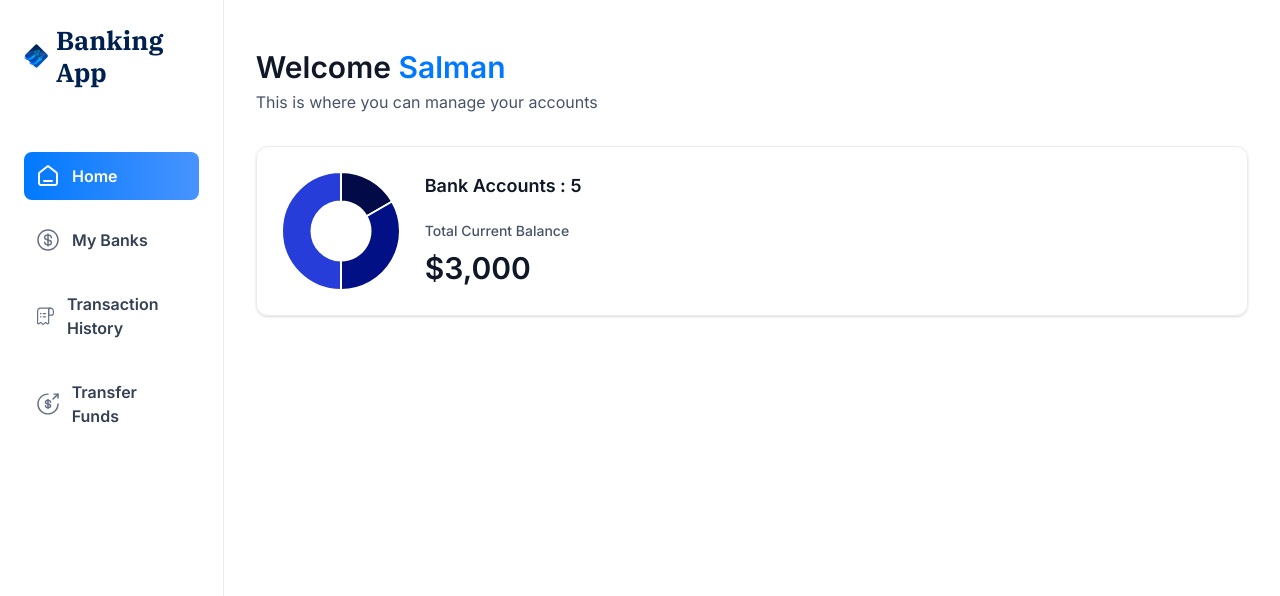
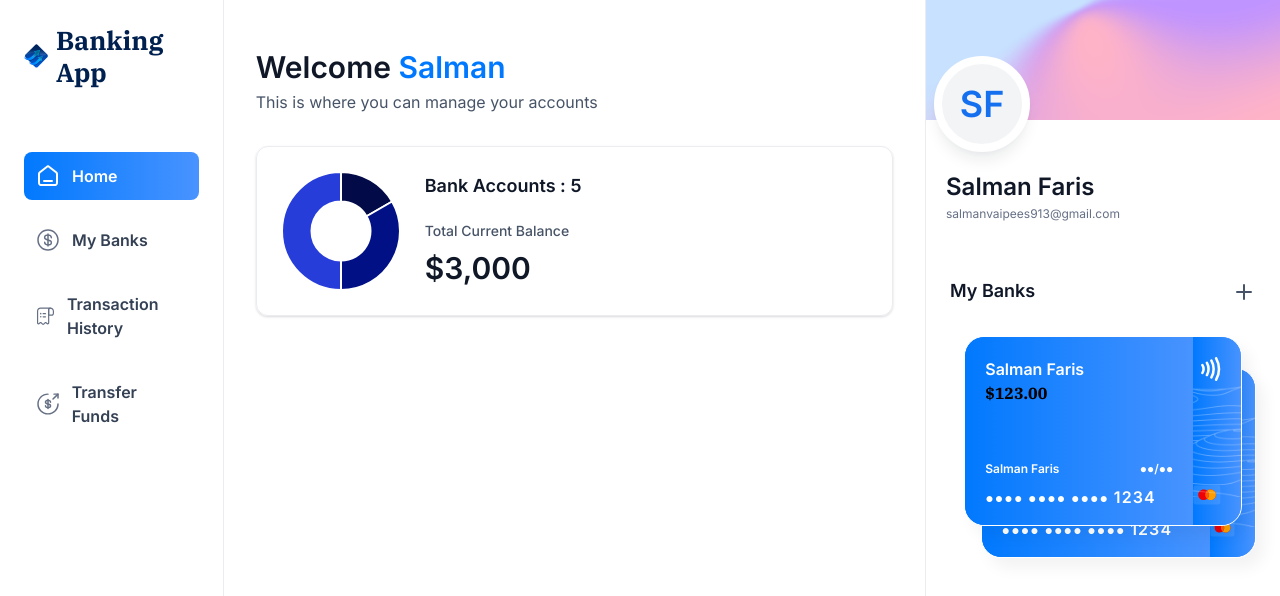
Before and after one commit to salman9633/NEXT-banking-app, a Next.js app: page / in a window 1280 px wide. Shown: the top 596 px of the page. Built offline with nearby package versions, Linux system fonts and the light colour scheme.

Commit message:
static cards layout added

```diff
--- a/app/(roots)/page.tsx
+++ b/app/(roots)/page.tsx
@@ -1,10 +1,13 @@
 import HeaderBox from '@/components/HeaderBox'
+import RightsideBar from '@/components/RightsideBar'
 import TotalBalanceBox from '@/components/TotalBalanceBox'
 import React from 'react'
 
 const RootsTest = () => {
   const loggedIn = {
-    firstName: "Salman"
+    firstName: "Salman",
+    lastName: "Faris",
+    email: 'salmanvaipees913@gmail.com'
   }
 
   return (
@@ -18,12 +21,19 @@
             subtext='This is where you can manage your accounts'
           />
           <TotalBalanceBox
-          accounts={[]}
-          totalBanks={5}
-          totalCurrentBalance={2999.99}
+            accounts={[]}
+            totalBanks={5}
+            totalCurrentBalance={2999.99}
           />
         </header>
       </div>
+      <RightsideBar
+        user={loggedIn}
+        transactions={[]}
+        banks={[{
+          currentBalance: 123
+        }, { currentBalance: 299 }]}
+      />
 
     </section>
   )
--- a/app/globals.css
+++ b/app/globals.css
@@ -163,15 +163,15 @@
   }
 
   .profile {
-    @apply relative flex px-6 max-xl:justify-center;
+    @apply relative flex px-2 max-xl:justify-center;
   }
 
   .profile-img {
-    @apply flex-center absolute -top-8 size-24 rounded-full bg-gray-100 border-8 border-white p-2 shadow-profile;
+    @apply flex-center  size-24 rounded-full bg-gray-100 border-8 border-white p-2 mt-14 shadow-profile;
   }
 
   .profile-details {
-    @apply flex flex-col pt-24;
+    @apply flex flex-col pt-5 px-3;
   }
 
   .profile-name {
@@ -179,11 +179,11 @@
   }
 
   .profile-email {
-    @apply text-16 font-normal text-gray-600;
+    @apply text-12 font-normal text-gray-500 pt-1;
   }
 
   .banks {
-    @apply flex flex-col justify-between gap-8 px-6 py-8;
+    @apply mt-24 flex flex-col justify-between gap-8 px-6 py-8 ;
   }
 
   /* My Banks */
--- /dev/null
+++ b/components/Bankcard.tsx
@@ -0,0 +1,58 @@
+import { formatAmount } from '@/lib/utils'
+import Image from 'next/image'
+import Link from 'next/link'
+import React from 'react'
+
+const Bankcard = ({ account, userName, showBalance }: CreditCardProps) => {
+    return (
+        <div className="flex flex-col">
+            <Link href='/' className='bank-card'>
+                <div className="bank-card_content">
+                    <div className="">
+                        <h1 className="text-16 font-semibold text-white">{account.name || userName}</h1>
+                        <p className="font-ibm-plex-serif font-black">
+                            {formatAmount(account.currentBalance)}
+                        </p>
+                    </div>
+                    <article className='flex flex-col gap-2'>
+                        <div className="flex justify-between">
+                            <h1 className="text-12 font-semibold text-white">
+                                {userName}</h1>
+                            <h2 className="text-12 font-semibold text-white">
+                            ●●/●●</h2>
+                        </div>
+                        <p className="text-14 font-semibold tracking-[1.1px] text-white">
+                        ●●●● ●●●● ●●●● <span className='text-16'>
+                                {account.mask || 1234}
+                            </span>
+                        </p>
+                    </article>
+                </div>
+                <div className="bank-card_icon">
+                    <Image
+                    src={'/icons/Paypass.svg'}
+                    height={20}
+                    width={20}
+                    alt='Paypass'
+                    />
+                    <Image
+                    src={'/icons/mastercard.svg'}
+                    width={45}
+                    height={32}
+                    alt='mastercard Logo'
+                    // className='ml-5'
+                    />
+                </div>
+                <Image
+                src={'/icons/lines.png'}
+                width={316}
+                height={190}
+                alt='lines'
+                className='absolute top-0 left-0'
+                />
+            </Link>
+        </div>
+    )
+}
+
+export default Bankcard
--- /dev/null
+++ b/components/RightsideBar.tsx
@@ -0,0 +1,74 @@
+import Image from 'next/image'
+import Link from 'next/link'
+import React from 'react'
+import Bankcard from './Bankcard'
+
+const RightsideBar = ({ user, transactions, banks }: RightSidebarProps) => {
+    return (
+        <aside className='right-sidebar'>
+            <section className="flex flex-col pb-8">
+                <div className="profile-banner">
+                    <div className="profile flex-col">
+                        <div className="profile-img">
+                            <span className="text-4xl font-semibold text-blue-600">
+                                {
+                                    user.firstName[0]
+                                }
+                                {user.lastName &&
+                                    user?.lastName[0]
+                                }
+                            </span>
+                        </div>
+                        <div className="profile-details">
+                            <h1 className='profile-name'>{user.firstName} {user.lastName}</h1>
+                            <p className='profile-email'>{user.email}</p>
+                        </div>
+                    </div>
+                </div>
+            </section>
+            <section className="banks">
+                <div className="flex w-full justify-between">
+                    <h2 className='header-2'>
+                        My Banks
+                    </h2>
+                    <Link href='/' className='flex gap-2 hover:scale-125 duration-300'>
+                        <Image
+                            src='/icons/plus.svg'
+                            width={24}
+                            height={24}
+                            alt="Plus Icon"
+                        />
+                    </Link>
+                </div>
+                {
+                    banks?.length > 0 &&
+                    (
+                        <div className="relative flex flex-1 flex-col items-center justify-center gap-5">
+                            <div className="relative z-10">
+                                <Bankcard
+                                    key={banks[0]?.$id}
+                                    account={banks[0]}
+                                    userName={`${user.firstName} ${user.lastName}`}
+                                    showBalance={false}
+                                />
+                            </div>
+                            {
+                                banks[1] && (
+                                    <div className="absolute right-0 top-8 z-0 w-[90%]">
+                                        <Bankcard
+                                            key={banks[0]?.$id}
+                                            account={banks[0]}
+                                            userName={`${user.firstName} ${user.lastName}`}
+                                            showBalance={false} />
+                                    </div>
+                                )
+                            }
+                        </div>
+                    )
+                }
+            </section>
+        </aside>
+    )
+}
+
+export default RightsideBar
```
